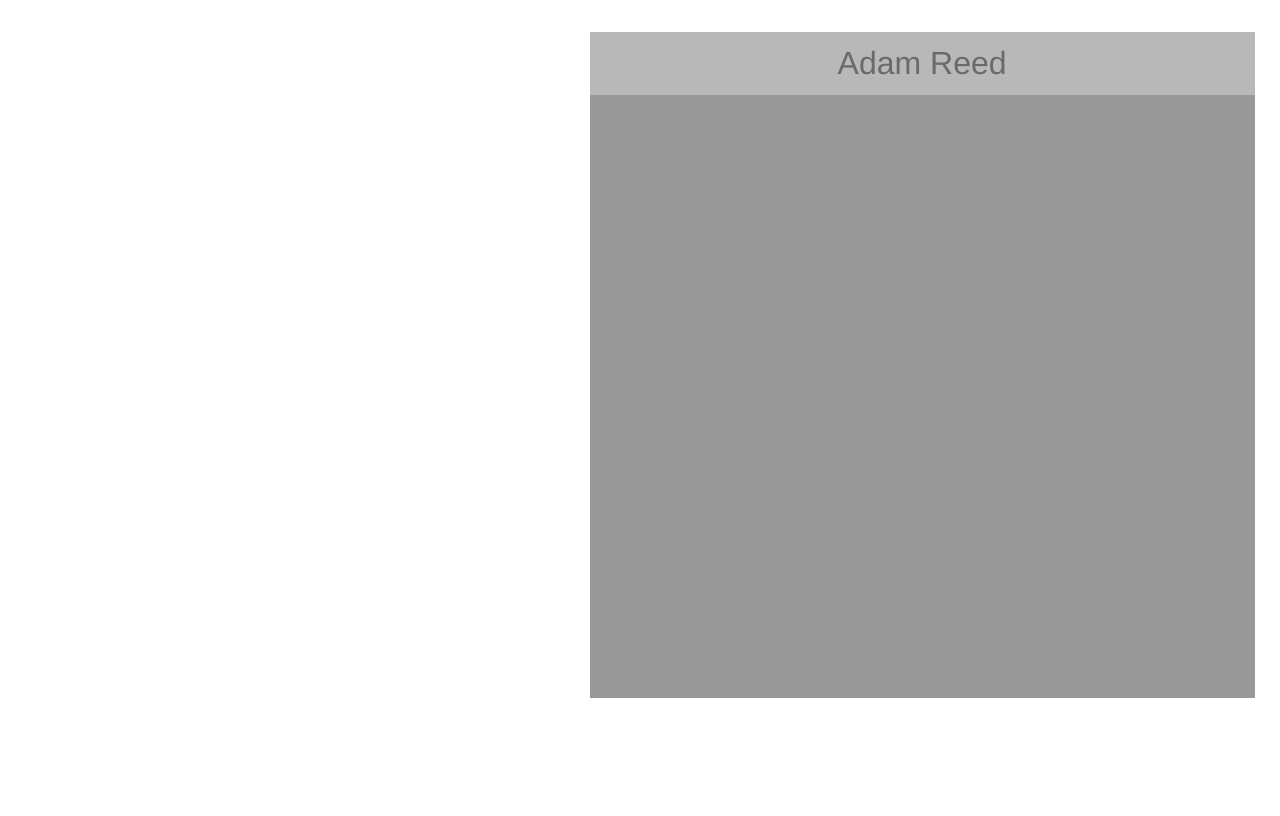
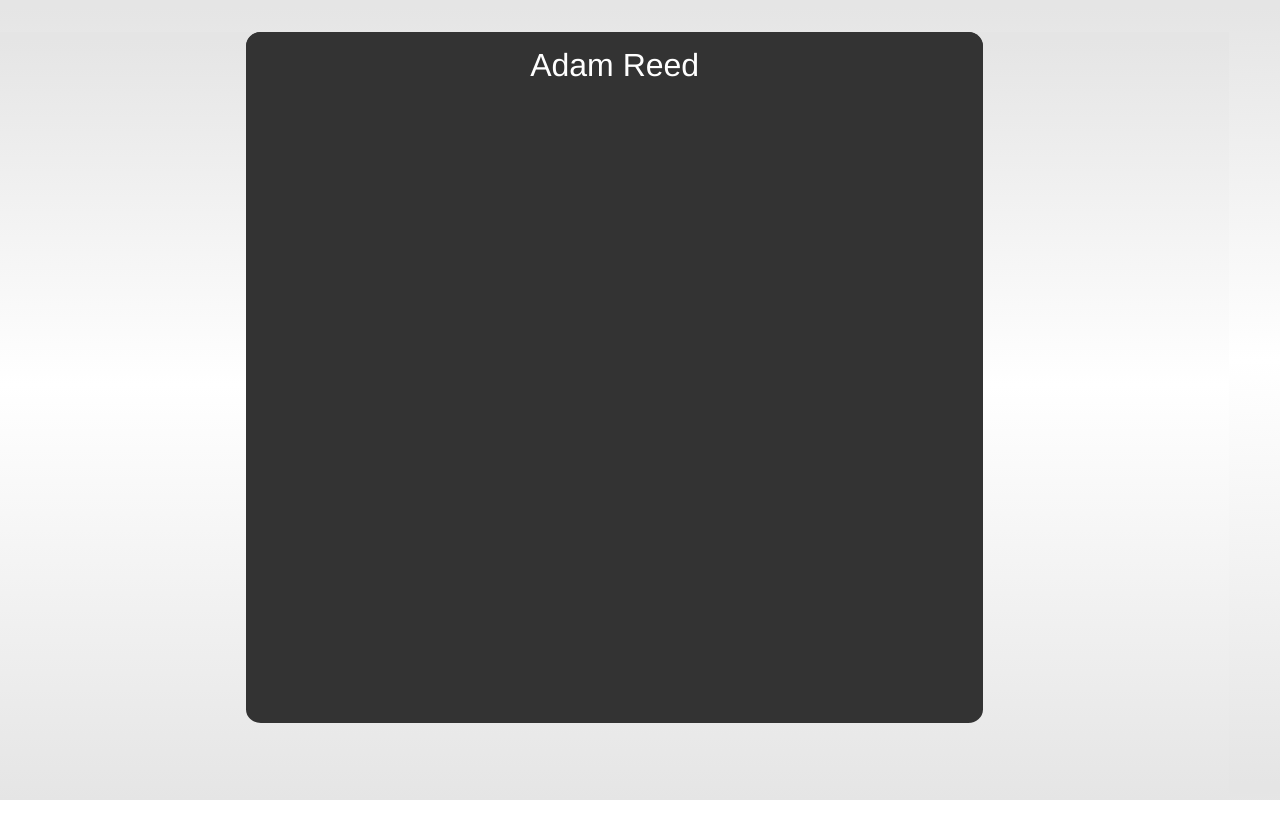
Before and after one commit to adamrd231/html-me-something, a plain HTML site: page index.html in a window 1280 px wide. Drawn offline with Linux system fonts and the light colour scheme.

Commit message:
New background gragient and color scheme

```diff
--- a/styles.css
+++ b/styles.css
@@ -5,23 +5,28 @@
 html,body {
   margin: 0;
   padding: 0;
-  width: 99%;
-  height: 99%;
+  width: 98%;
+  height: 98%;
+  background: -webkit-linear-gradient(top, rgba(229,229,229,1) 1%,rgba(255,255,255,1) 46%,rgba(229,229,229,1) 100%);
 }
 
 .main {
   text-align: center;
-  width: 53%;
-  min-height: 85%;
+  width: 60%;
+  min-height: 90%;
   margin-left: auto;
-
-  background-color: #999;
+  margin-right: auto;
+  border-radius: 2%;
+  background-color: #333;
 }
 
 .title {
   font-size: 2em;
   padding-top: 2%;
   padding-bottom: 2%;
-  background-color: white;
-  opacity: .3;
+  background-color: #333;
+  border-top-right-radius:15px;
+  border-top-left-radius: 15px;
+  color: #fff;
+
 }
```
